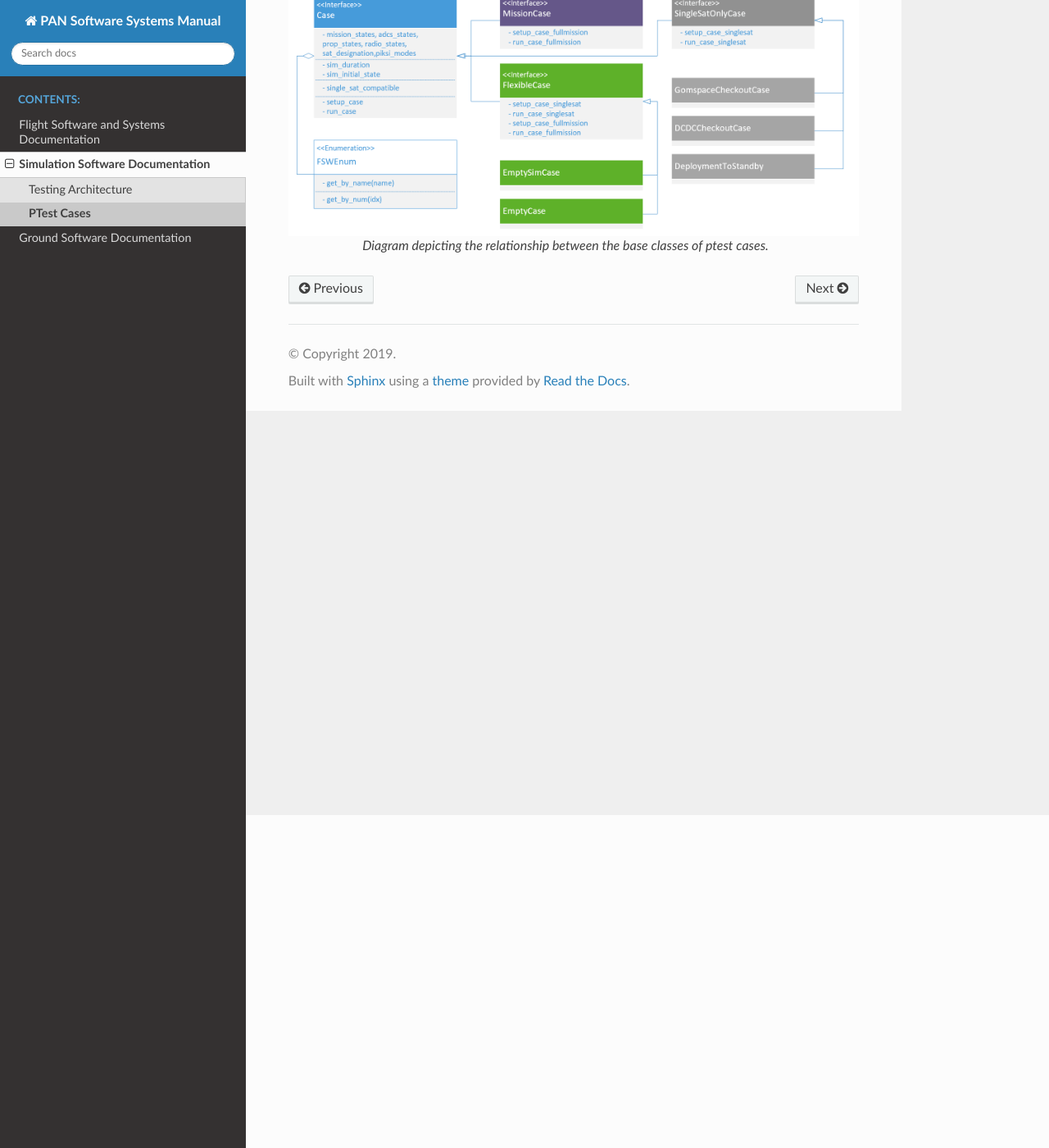
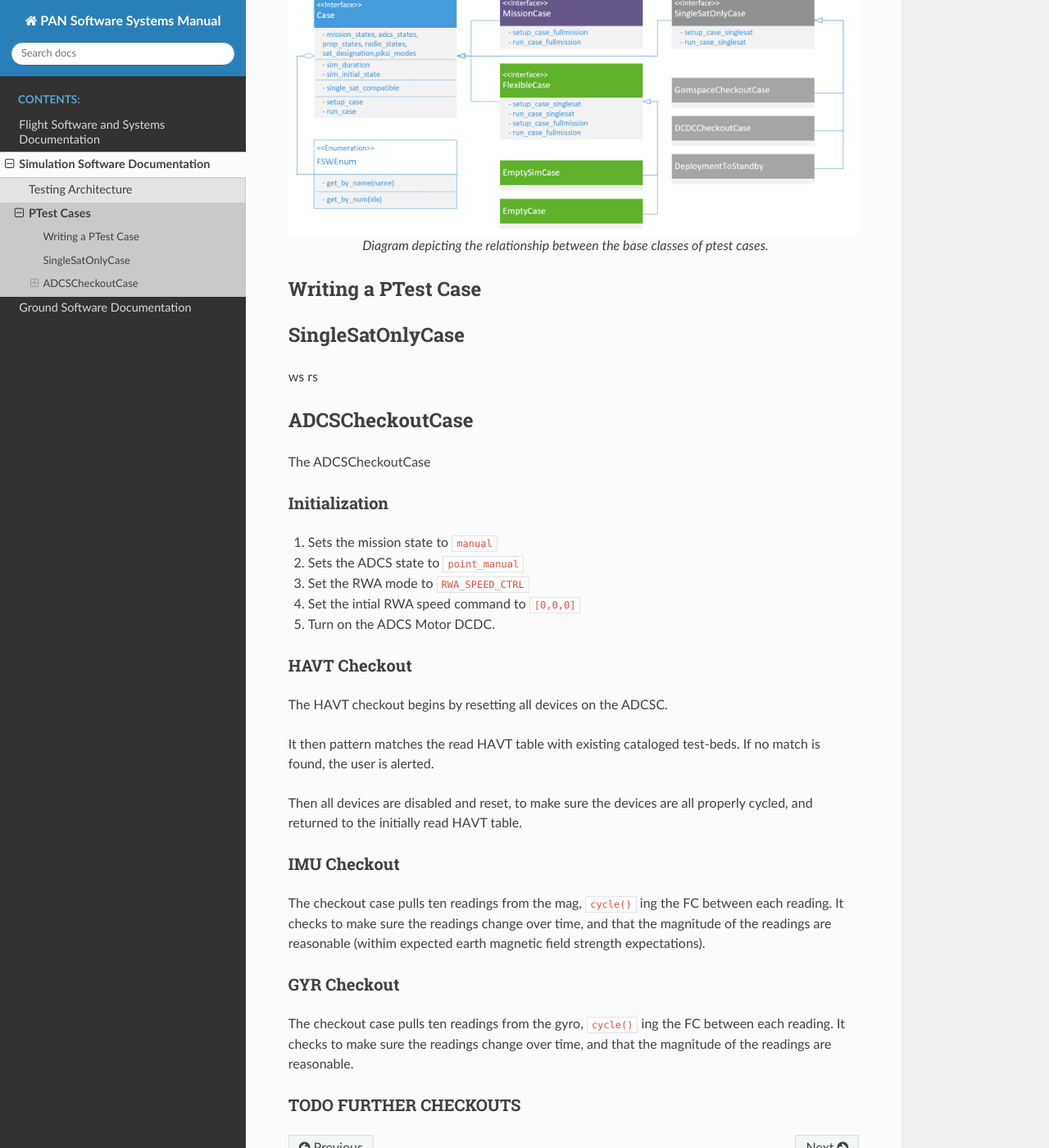
Before and after one commit to pathfinder-for-autonomous-navigation/Documentation, a Sphinx documentation site: the page built from source/psim/ptest_cases.rst, in a window 1280 px wide and 1400 px high, scrolled down 406 px. Shown: the whole window at 82% size. Built offline with Sphinx 7.4.7 and the Read the Docs theme 2.0.0, drawn with Linux system fonts in a browser that asks for light colours.

Commit message:
begin work

```diff
--- a/source/psim/ptest_cases.rst
+++ b/source/psim/ptest_cases.rst
@@ -16,3 +16,54 @@ See below for an inheritance diagram of the ptest case base classes:
    :alt: PTestcase UML diagram
 
    Diagram depicting the relationship between the base classes of ptest cases.
+
+
+Writing a PTest Case
+--------------------
+
+SingleSatOnlyCase
+-----------------
+
+ws rs
+
+ADCSCheckoutCase
+----------------
+
+The ADCSCheckoutCase
+
+Initialization
+##############
+
+1. Sets the mission state to ``manual``
+2. Sets the ADCS state to ``point_manual``
+3. Set the RWA mode to ``RWA_SPEED_CTRL``
+4. Set the intial RWA speed command to ``[0,0,0]``
+5. Turn on the ADCS Motor DCDC.
+
+HAVT Checkout
+#############
+
+The HAVT checkout begins by resetting all devices on the ADCSC.
+
+It then pattern matches the read HAVT table with existing cataloged test-beds. If no match is found,
+the user is alerted.
+
+Then all devices are disabled and reset, to make sure the devices are all properly cycled,
+and returned to the initially read HAVT table.
+
+IMU Checkout
+############
+
+The checkout case pulls ten readings from the mag, ``cycle()`` ing the FC between each reading.
+It checks to make sure the readings change over time,
+and that the magnitude of the readings are reasonable
+(withim expected earth magnetic field strength expectations).
+
+GYR Checkout
+############
+
+The checkout case pulls ten readings from the gyro, ``cycle()`` ing the FC between each reading.
+It checks to make sure the readings change over time, and that the magnitude of the readings are reasonable.
+
+TODO FURTHER CHECKOUTS
+######################
```
